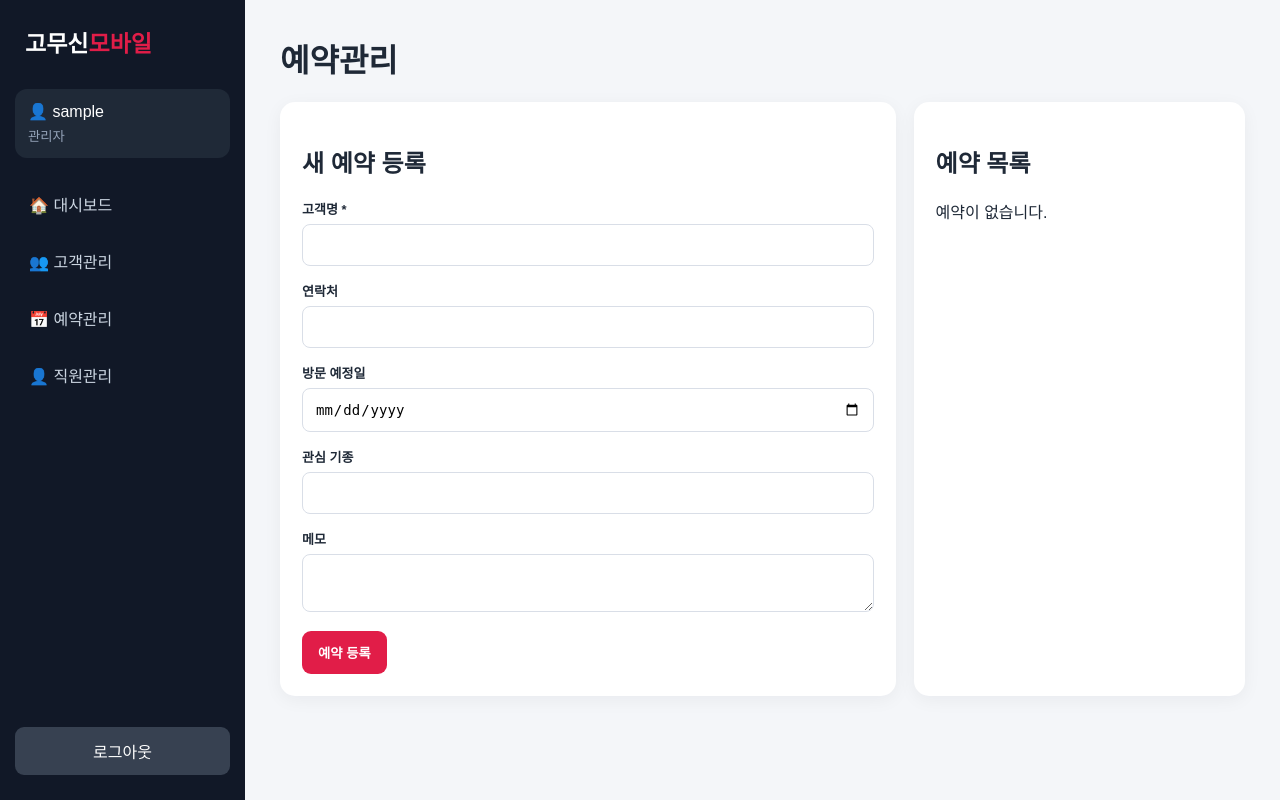
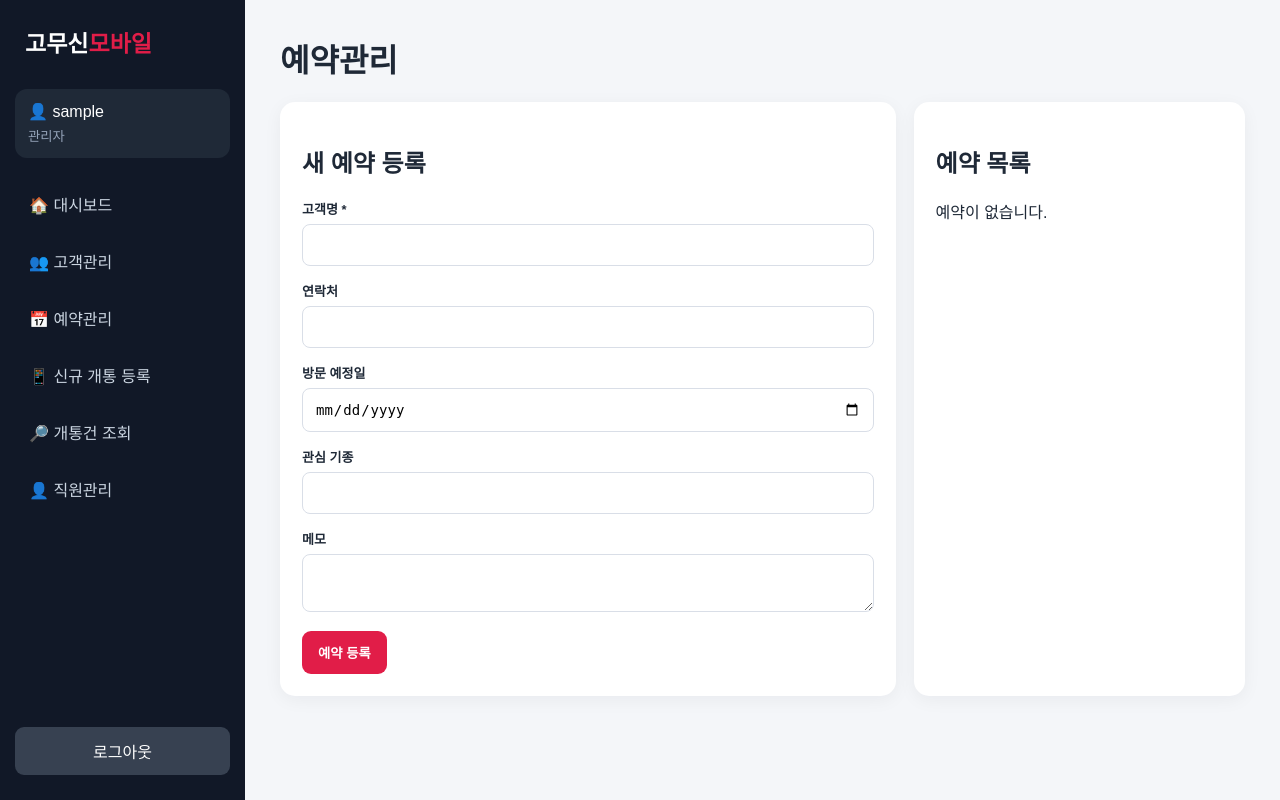
Before and after one commit to gomusincloud/gomusin-mobile, a Flask app: page /bookings in a window 1280 px wide. Run offline with Flask 3, Linux system fonts and the light colour scheme; the visitor is signed in with stand-in values (Sample User, id 1); some libraries are stand-ins or nearby versions.

Commit message:
Update base.html

```diff
--- a/templates/base.html
+++ b/templates/base.html
@@ -40,7 +40,7 @@
             👤 {{ session.get('username') }}
 
             <small>
-                {{ '관리자' if session.get('role')=='admin' else '직원' }}
+                {{ '관리자' if session.get('role') == 'admin' else '직원' }}
             </small>
 
         </div>
@@ -50,23 +50,42 @@
 
         <nav>
 
+            <!-- 대시보드 -->
+
             <a href="{{ url_for('dashboard') }}">
                 🏠 대시보드
             </a>
 
+
+            <!-- 고객관리 -->
+
             <a href="{{ url_for('customers') }}">
                 👥 고객관리
             </a>
+
+
+            <!-- 예약관리 -->
 
             <a href="{{ url_for('bookings') }}">
                 📅 예약관리
             </a>
 
 
+            <!-- 신규 개통 등록 -->
+
+            <a href="{{ url_for('sale_new') }}">
+                📱 신규 개통 등록
             </a>
 
 
-            <!-- 관리자에게만 표시 -->
+            <!-- 개통건 조회 -->
+
+            <a href="{{ url_for('sales') }}">
+                🔎 개통건 조회
+            </a>
+
+
+            <!-- 관리자 메뉴 -->
 
             {% if session.get('role') == 'admin' %}
 
@@ -95,14 +114,14 @@
 
         <!-- 알림 메시지 -->
 
-        {% with messages=get_flashed_messages() %}
+        {% with messages = get_flashed_messages() %}
 
             {% if messages %}
 
                 {% for m in messages %}
 
                     <div class="flash">
-                        {{m}}
+                        {{ m }}
                     </div>
 
                 {% endfor %}
```
